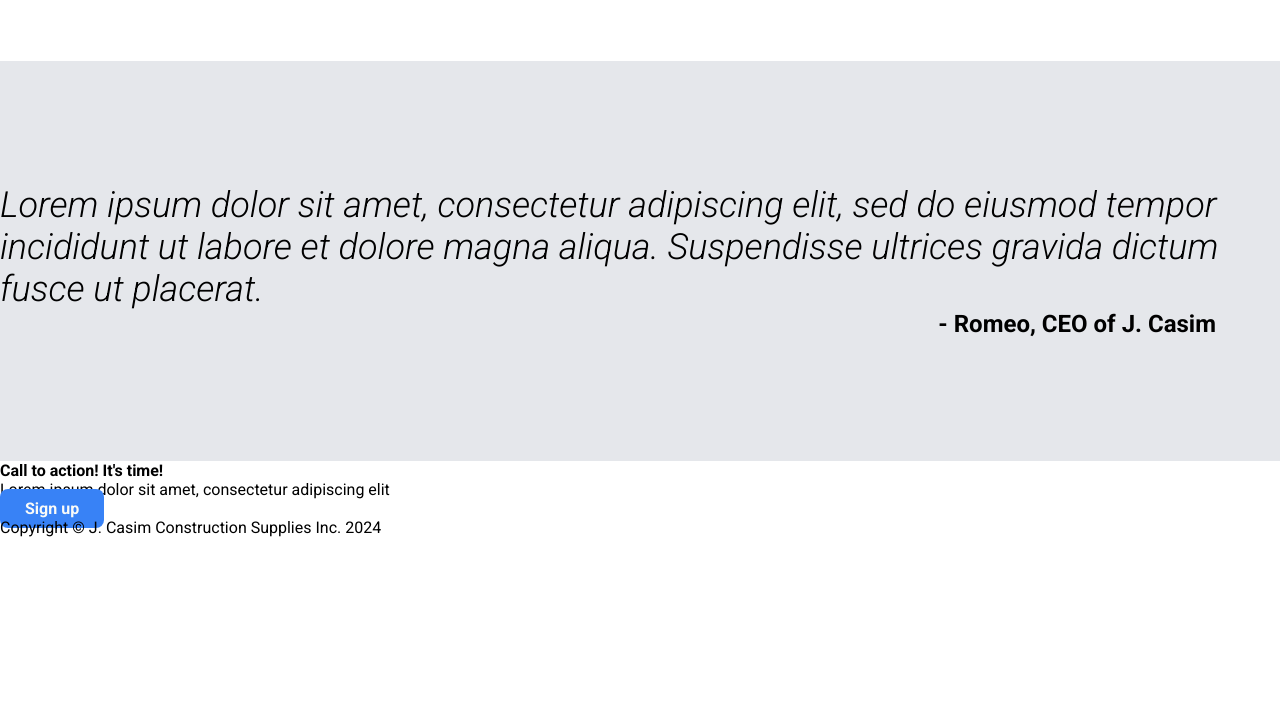
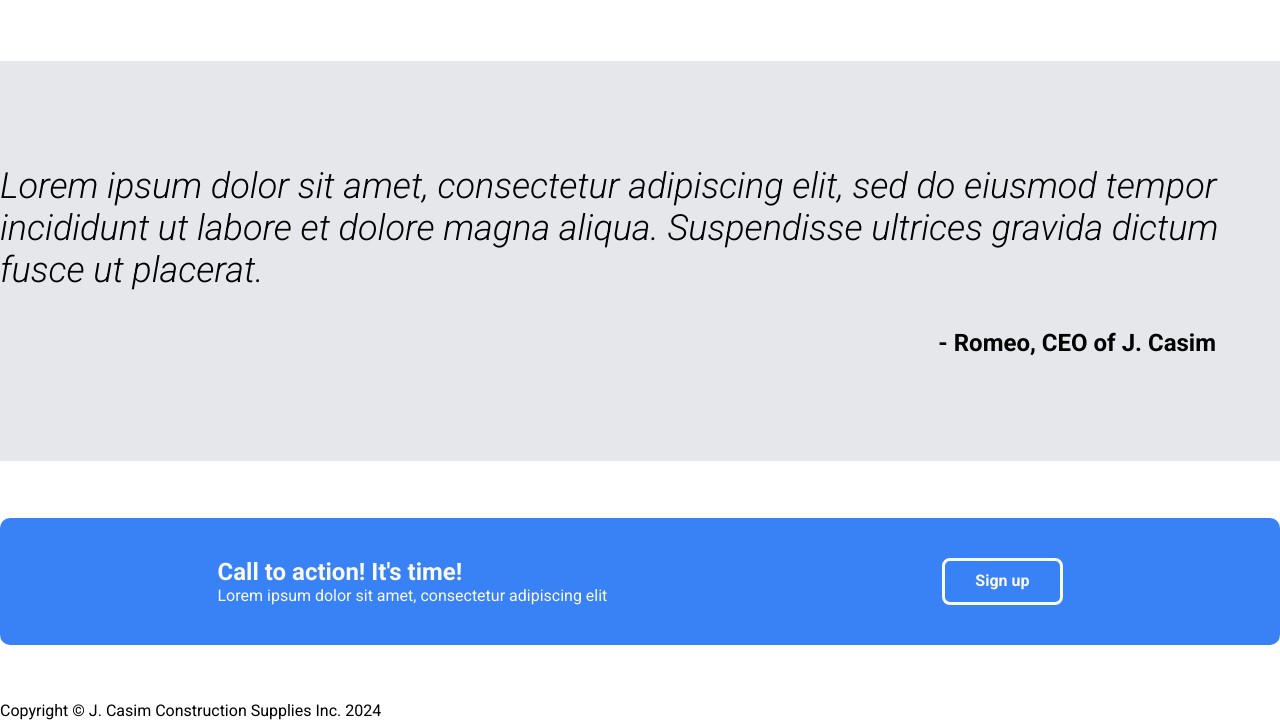
Before and after one commit to danilocasim/landing-page, a plain HTML site: page index.html in a window 1280 px wide. Shown: the part 789-1509 px from the top of the page. Before the commit the page ends 1326 px from the top, so only its background shows below. Drawn offline with Linux system fonts and the light colour scheme.

Commit message:
Add style to the signup section

```diff
--- a/index.html
+++ b/index.html
@@ -84,7 +84,7 @@
           <h4>Call to action! It's time!</h4>
           <p>Lorem ipsum dolor sit amet, consectetur adipiscing elit</p>
         </div>
-        <a href="#" class="btn">Sign up</a>
+        <a href="#" class="btn white">Sign up</a>
       </div>
     </section>
     <!-- Footer Section -->
--- a/styles.css
+++ b/styles.css
@@ -80,7 +80,7 @@ a {
   color: #f9faf8;
   font-weight: 700;
   text-decoration: none;
-  padding: 10px 25px;
+  padding: 10px 30px;
   border-radius: 8px;
 }
 
@@ -160,4 +160,31 @@ a {
   font-size: 24px;
   align-self: flex-end;
   margin-right: 5%;
+  margin-top: 3%;
 }
+
+/* Signup Section */
+
+.signup-section {
+  min-height: 30dvh;
+  display: flex;
+  align-items: center;
+}
+
+.signup-section .container {
+  display: flex;
+  justify-content: space-around;
+  background-color: #3882f6;
+  color: #f9faf8;
+  width: 100%;
+  padding: 40px 50px;
+  border-radius: 10px;
+}
+
+.signup-info h4 {
+  font-size: 24px;
+}
+
+.btn.white {
+  border: 3px solid #f9faf8;
+}
```
